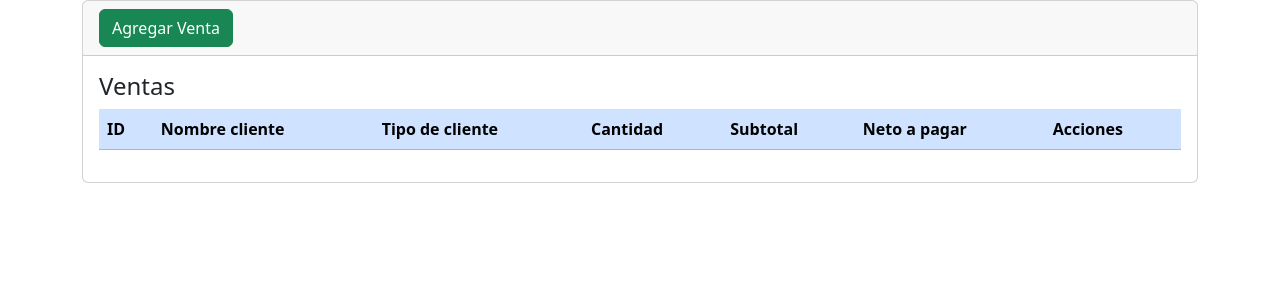
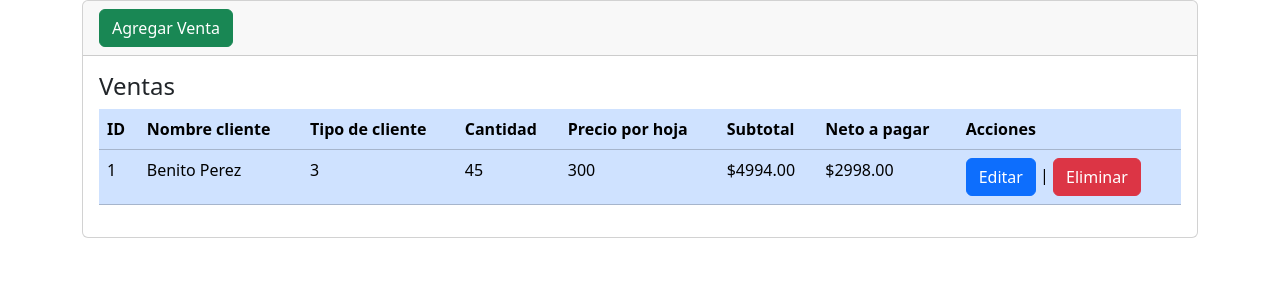
Before and after one commit to HeidyCardenas1903/WebHojasHieloSeco, a Django app: page /ventas in a window 1280 px wide. Shown: the part 56-356 px from the top of the page. Run offline with Django 4.2, Linux system fonts and the light colour scheme; lists and menus that the app fills with data are empty.

Commit message:
Queda listo boton de editar, con su view y url

```diff
--- a/webhojas/libreria/templates/hojas/index.html
+++ b/webhojas/libreria/templates/hojas/index.html
@@ -20,13 +20,28 @@
                         <th scope="col">Nombre cliente</th>
                         <th scope="col">Tipo de cliente</th>
                         <th scope="col">Cantidad</th>
+                        <th scope="col">Precio por hoja</th>
                         <th scope="col">Subtotal</th>
                         <th scope="col">Neto a pagar</th>
                         <th scope="col">Acciones</th>
                     </tr>
                 </thead>
                 <tbody>
-
+                    <tr>
+                        <td>1</td>
+                        <td>Benito Perez</td>
+                        <td>3</td>
+                        <td>45</td>
+                        <td>300</td>
+                        <td>$4994.00</td>
+                        <td>$2998.00</td>
+                        <td>
+                            <!-- Href se llama con el name del url -->
+                            <a id="botoneditar" class="btn btn-primary" href="{% url 'editar' %}" role="button">Editar</a>
+                            |
+                            <a id="botoneditar" class="btn btn-danger" href="#" role="button">Eliminar</a>
+                        </td>
+                    </tr>
                 </tbody>
             </table>
         </div>
--- a/webhojas/libreria/urls.py
+++ b/webhojas/libreria/urls.py
@@ -6,4 +6,5 @@ urlpatterns= [
     path('nosotros', views.nosotros, name='nosotros'),
     path('ventas', views.ventas, name='ventas'),
     path('ventas/crear', views.crear_venta, name='crear'),
+    path('ventas/editar', views.editar_venta, name='editar'),
 ]
--- a/webhojas/libreria/views.py
+++ b/webhojas/libreria/views.py
@@ -13,3 +13,6 @@ def ventas(request):
 
 def crear_venta(request):
     return render(request,'hojas/crear.html')
+
+def editar_venta(request):
+    return render(request,'hojas/editar.html')
```
Also changed, not shown: webhojas/libreria/templates/hojas/editar.html (+11 -1 lines).
